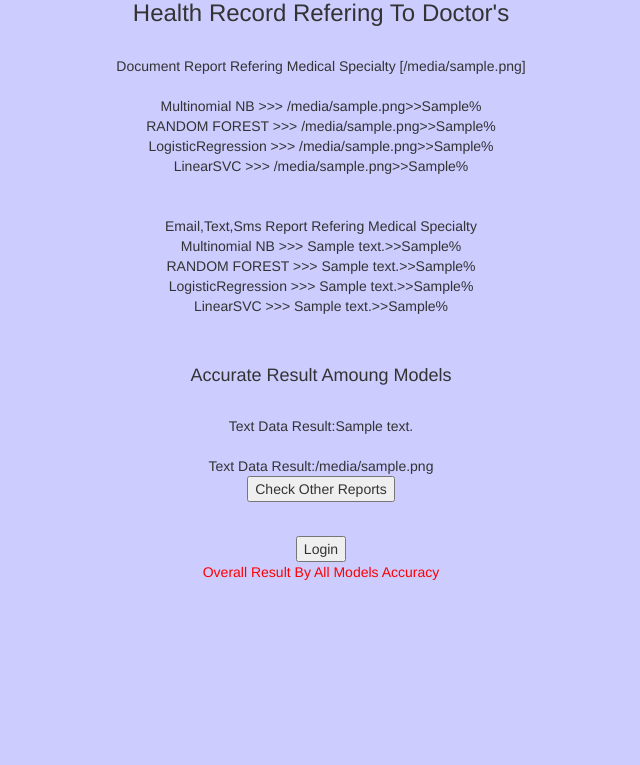
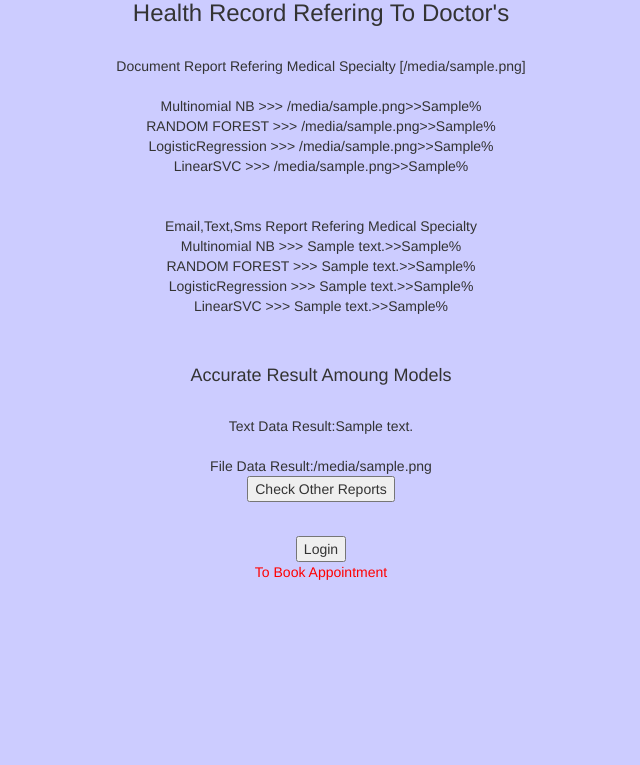
Before and after one commit to pskr0/MajorProject, a Python web app: template templates/conform.html in a window 1280 px wide. Shown: the part 20-785 px from the top of the page, without its empty margins (319-959 px from the left). Run offline with Jinja, Linux system fonts and the light colour scheme; the template is opened without the code that fills it: most values are stand-ins (such as "Sample title", 1, 10 or a date in 2020); some libraries are stand-ins or nearby versions.

Commit message:
Update conform.html

```diff
--- a/templates/conform.html
+++ b/templates/conform.html
@@ -42,14 +42,14 @@ LinearSVC &gt;&gt;&gt; {{linear_text_input}}&gt;&gt;{{d1}}%<br>
   <h4>Accurate Result Amoung  Models</h4><br>
   Text Data Result:{{Final_text}}<br>
   <br>
-  Text Data Result:{{Final_file}}<br>
+  File Data Result:{{Final_file}}<br>
 
 <form action="/recheck" method="post">
  <button type="submit" class="btn-large waves-effect waves-light orange">Check Other Reports</button>
 </form>
   <br>
 <form action="/loginacc" method="get">
-  <button type="submit" >Login </button><p style="color:red;">Overall Result By All Models Accuracy</p>
+  <button type="submit" >Login </button><p style="color:red;">To Book Appointment</p>
 </form>
 </body>
 </html>
```
